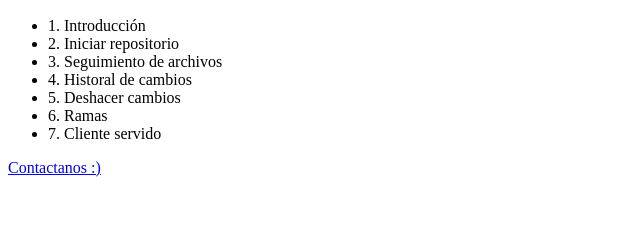
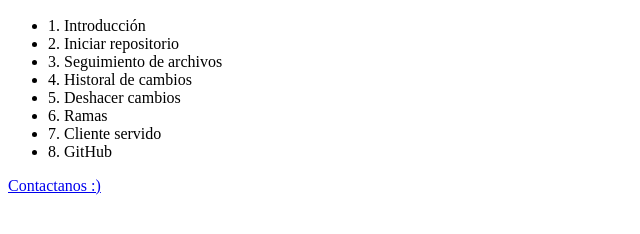
Before and after one commit to rilopresti/SuperGIT, a plain HTML site: page index.html in a window 1280 px wide. Shown: the part 110-344 px from the top of the page, without its empty margins (0-640 px from the left). Drawn offline with Linux system fonts and the light colour scheme.

Commit message:
Se agrega punto 8. GitHub

```diff
--- a/index.html
+++ b/index.html
@@ -16,6 +16,7 @@
         <li>5. Deshacer cambios</li>
         <li>6. Ramas</li>
         <li>7. Cliente servido</li>
+        <li>8. GitHub</li>
 
     </ul>
 
```
